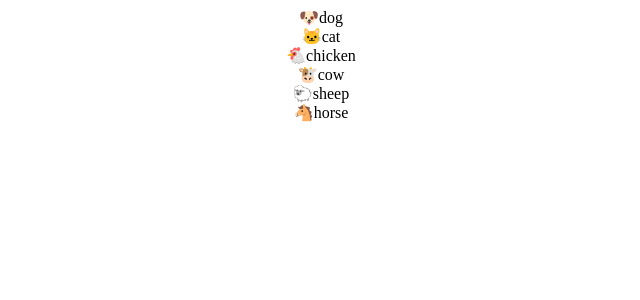
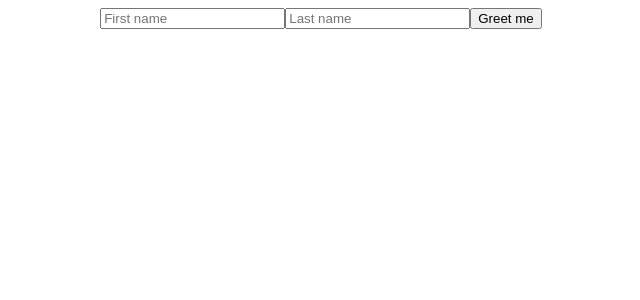
Before and after one commit to serapieTuyishime/react-exercises-introduction, a React (Create React App) app: page / in a window 1280 px wide. Shown: the top 300 px of the page, without its empty margins (319-959 px from the left). Built offline with nearby package versions, Linux system fonts and the light colour scheme.

Commit message:
Added a form

```diff
--- a/src/App.jsx
+++ b/src/App.jsx
@@ -5,6 +5,7 @@ import Exe2 from "./components/Exe2";
 import Exe3 from "./components/Exe3";
 import Exe4 from "./components/Exe4";
 import Exe5 from "./components/Exe5";
+import Exe7 from "./components/Exe7";
 
 function App() {
     return (
@@ -13,7 +14,8 @@ function App() {
             {/* <Exe2 /> */}
             {/* <Exe3 /> */}
             {/* <Exe4 /> */}
-            <Exe5 />
+            {/* <Exe5 /> */}
+            <Exe7 />
         </div>
     );
 }
--- /dev/null
+++ b/src/components/Exe7.jsx
@@ -0,0 +1,33 @@
+import { useEffect, useState } from "react";
+export default function Exe7() {
+    const [firstName, setFirstName] = useState("");
+    const [lastname, setLastName] = useState("");
+    return (
+        <div className="main">
+            <form className="grid gap-4">
+                <input
+                    className="form-input"
+                    value={firstName}
+                    onChange={(event) => {
+                        setFirstName(event.currentTarget.value);
+                    }}
+                    placeholder="First name"
+                />
+                <input
+                    className="form-input"
+                    placeholder="Last name"
+                    value={lastname}
+                    onChange={(event) => {
+                        setLastName(event.currentTarget.value);
+                    }}
+                />
+                <button
+                    onClick={() => alert(`Hello ${firstName} ${lastname}`)}
+                    className="bg-red-600 px-4 py-2 uppercase"
+                >
+                    Greet me
+                </button>
+            </form>
+        </div>
+    );
+}
--- a/src/index.css
+++ b/src/index.css
@@ -6,4 +6,7 @@
     .main {
         @apply grid place-content-center w-screen h-screen;
     }
+    .form-input {
+        @apply p-2 border-gray-300 border w-32 outline-none;
+    }
 }
```
